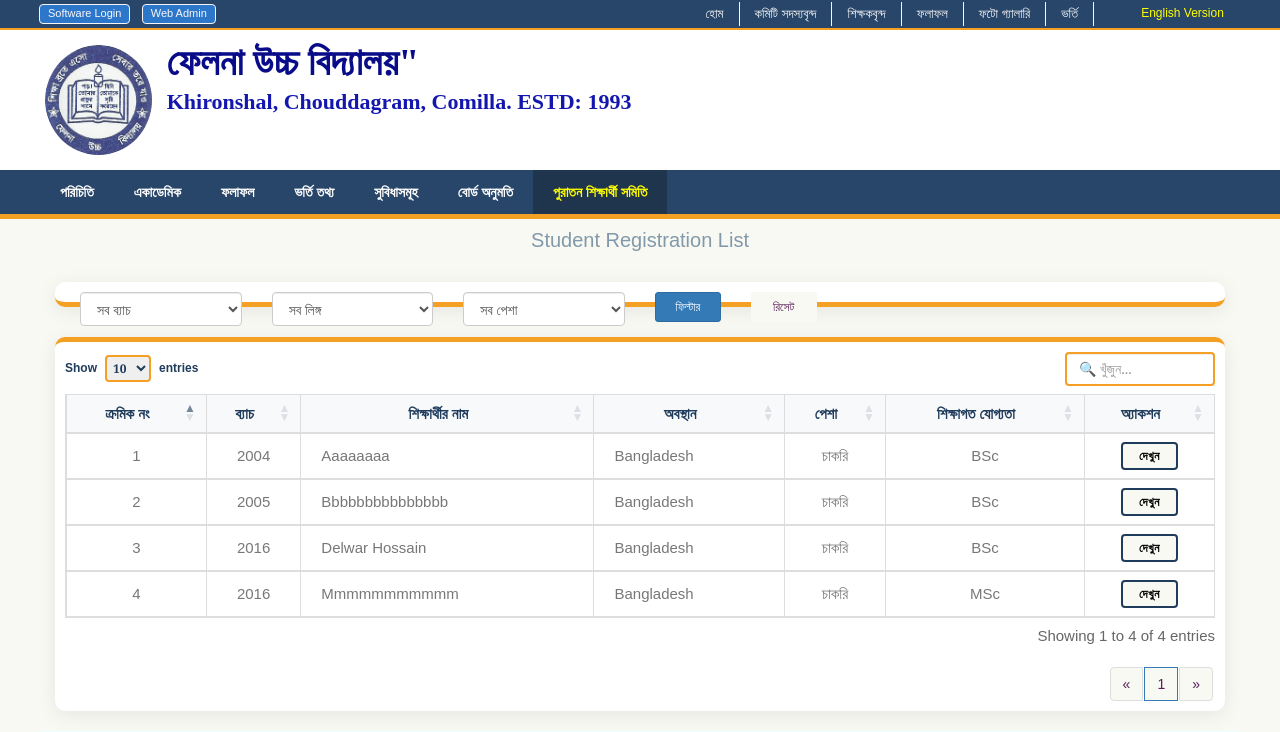
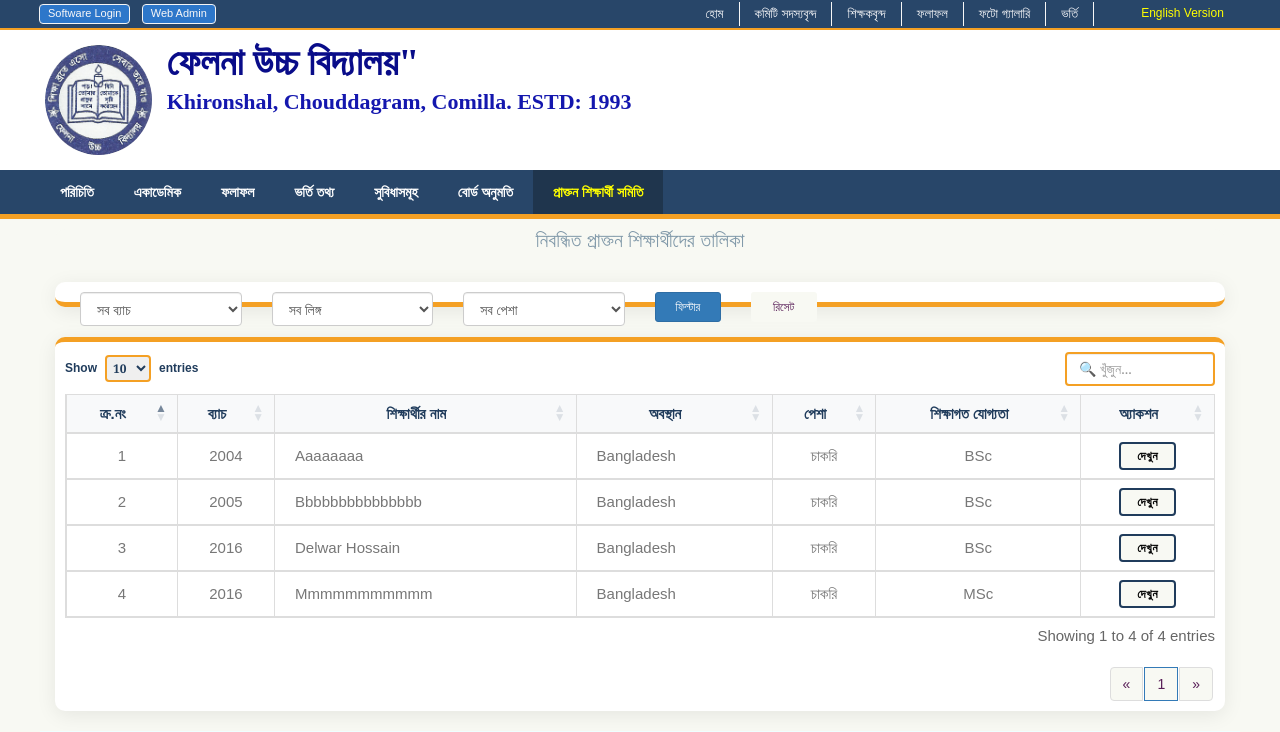
Before and after one commit to Moshiur222/felna-school, a Django app: page /student/registration/list in a window 1280 px wide. Shown: the top 732 px of the page. Run offline with Django 5.2, Linux system fonts and the light colour scheme; data comes from the database, SQL or seed files in the repository; some libraries are stand-ins or nearby versions.

Commit message:
final commit

```diff
--- a/school/context_processors.py
+++ b/school/context_processors.py
@@ -86,8 +86,8 @@ def get_translations(request):
             'ADMISSION_RESULT': 'ভর্তি ফলাফল',
             'FACILITIES': 'সুবিধাসমূহ',
             'BOARD_PERMISSION': 'বোর্ড অনুমতি',
-            'ALUMNI_ASSOCIATION': 'পুরাতন শিক্ষার্থী সমিতি',
-            'REGISTRATION': 'নিবন্ধন',
+            'ALUMNI_ASSOCIATION': 'প্রাক্তন শিক্ষার্থী  সমিতি',
+            'REGISTRATION': 'প্রাক্তন শিক্ষার্থী নিবন্ধন',
             'No_Facilities': 'কোন সুবিধা নেই',
 
             # Notice and messages
@@ -100,7 +100,7 @@ def get_translations(request):
 
             # Footer keys
             'Administration': 'প্রশাসন',
-            'alumni': 'পুরাতন শিক্ষার্থী',
+            'alumni': 'প্রাক্তন শিক্ষার্থী',
             'download': 'ডাউনলোড',
             'magazine': 'ম্যাগাজিন',
             'annual_Report': 'বার্ষিক প্রতিবেদন',
@@ -257,7 +257,7 @@ def get_translations(request):
             'class_selection': 'শ্রেণি নির্বাচন',
             'all_academic_classes': 'সব একাডেমিক শ্রেণি',
             'filter_records': 'রেকর্ড ফিল্টার করুন',
-            'sl': 'ক্রমিক নং',
+            'sl': 'ক্র.নং',
             'circular_title_and_date': 'বিজ্ঞপ্তির শিরোনাম ও তারিখ',
             'class_label': 'শ্রেণি',
             'preview': 'প্রিভিউ',
@@ -282,6 +282,7 @@ def get_translations(request):
             'applicant_name': 'আবেদনকারীর নাম',
             'exam_track': 'পরীক্ষার ট্র্যাক',
             'admission_status': 'ভর্তির অবস্থা',
+            'Student_Registration_List': 'নিবন্ধিত প্রাক্তন শিক্ষার্থীদের তালিকা',
             'no_results_found_message': 'আপনার মানদণ্ডের সাথে মিলে এমন কোনো ফলাফল পাওয়া যায়নি। অনুগ্রহ করে আপনার ট্র্যাক নম্বর এবং নির্বাচন যাচাই করুন।',
 
 
@@ -303,7 +304,7 @@ def get_translations(request):
             'category_label': 'বিভাগ',
             'all_categories': 'সব বিভাগ',
             'filter': 'ফিল্টার',
-            'sl': 'ক্রমিক নং',
+            'sl': 'ক্র.নং',
             'title_label': 'শিরোনাম',
             'description_label': 'বিবরণ',
             'capacity_label': 'ধারণক্ষমতা',
@@ -321,7 +322,7 @@ def get_translations(request):
             'no_data_available': 'বর্তমানে কোনো তথ্য উপলব্ধ নেই।',
 
             # bn ডিকশনারিতে (বাংলা)
-            'sl': 'ক্রমিক নং',
+            'sl': 'ক্র.নং',
             'batch': 'ব্যাচ',
             'student_name': 'শিক্ষার্থীর নাম',
             'location': 'অবস্থান',
@@ -384,7 +385,8 @@ def get_translations(request):
             'FACILITIES': 'FACILITIES',
             'BOARD_PERMISSION': 'BOARD PERMISSION',
             'ALUMNI_ASSOCIATION': 'ALUMNI ASSOCIATION',
-            'REGISTRATION': 'REGISTRATION',
+            'REGISTRATION': 'ALUMNI STUDENTS REGISTRATION',
+            'Student_Registration_List': 'Alumni Student Registration List',
             'No_Facilities': 'No Facilities',
 
             # Notice and messages
--- a/school/templates/registration_students_list.html
+++ b/school/templates/registration_students_list.html
@@ -120,7 +120,7 @@
 {% block content %}
 
 <div class="container-fluid">
-    <h3 class="custom-header text-center">Student Registration List</h3>
+    <h3 class="custom-header text-center">{{ t.Student_Registration_List }}</h3>
 
     <!-- Filter Form -->
     <div class="table-card mb-4" style="border-top: none; border-bottom: 5px solid #F4A024;">
--- a/school/templates/student_registration.html
+++ b/school/templates/student_registration.html
@@ -1029,7 +1029,7 @@
         <div class="card shadow-lg border-0 rounded-4">
           <div class="card-header text-white rounded-top-4 py-4">
             <div class="text-center">
-              <h2 class="mb-0"><i class="fas fa-graduation-cap me-3"></i>শিক্ষার্থী নিবন্ধন</h2>
+              <h2 class="mb-0"><i class="fas fa-graduation-cap me-3"></i>প্রাক্তন শিক্ষার্থী নিবন্ধন</h2>
             </div>
           </div>
           <div class="card-body">
```
